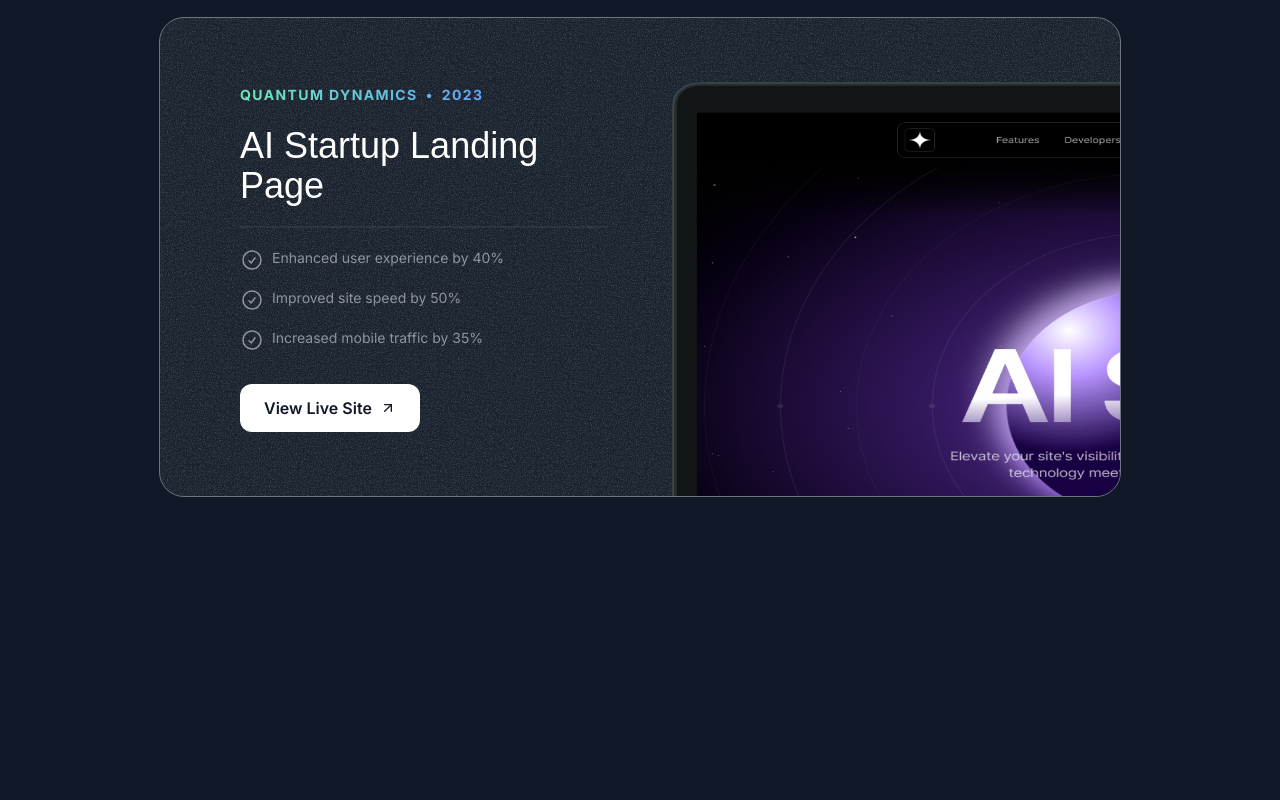
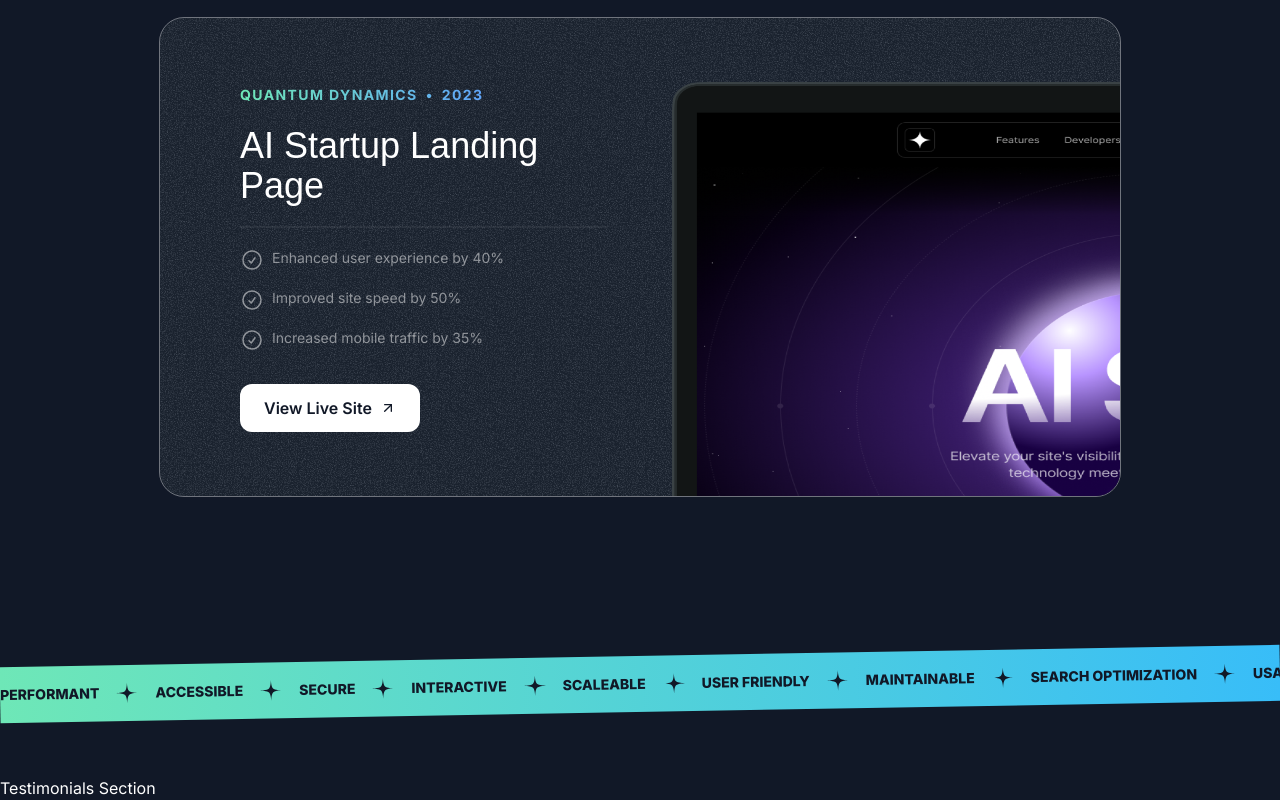
Before and after one commit to Tokiosman80F/portfolio-web, a Next.js app: page / in a window 1280 px wide. Shown: the part 2330-3130 px from the top of the page. Before the commit the page ends 2922 px from the top, so only its background shows below. Built offline with nearby package versions, Linux system fonts and the light colour scheme; a web font is replaced by a local one.

Commit message:
style(tap-section): completed tap section styling

```diff
--- a/src/app/page.tsx
+++ b/src/app/page.tsx
@@ -1,6 +1,8 @@
 import { Header } from "@/sections/Header";
 import { HeroSection } from "@/sections/Hero";
 import { ProjectsSection } from "@/sections/Projects";
+import { TapeSection } from "@/sections/Tape";
+import { TestimonialsSection } from "@/sections/Testimonials";
 
 export default function Home() {
   return (
@@ -8,6 +10,8 @@
       <Header />
       <HeroSection />
       <ProjectsSection />
+      <TapeSection />
+      <TestimonialsSection />
     </div>
   );
 }
--- a/src/sections/Tape.tsx
+++ b/src/sections/Tape.tsx
@@ -1,3 +1,36 @@
+import StarIcon from "@/assets/icons/star.svg";
+
+const words = [
+  "Performant",
+  "Accessible",
+  "Secure",
+  "Interactive",
+  "Scaleable",
+  "User Friendly",
+  "Maintainable",
+  "Search Optimization",
+  "Usable",
+  "Reliable",
+];
+
 export const TapeSection = () => {
-  return <div>Tape Section</div>;
+  return (
+    <div className=" py-8 | lg:py-16">
+      <div className="bg-gradient-to-r from-emerald-300 to-sky-400 overflow-x-clip -rotate-2 | lg:-rotate-1 ">
+        <div className="flex">
+          <div className="flex flex-none gap-4 py-4">
+            {words.map((word) => (
+              <div
+                key={word}
+                className=" inline-flex gap-4 items-center text-gray-900"
+              >
+                <span className="uppercase font-extrabold text-sm">{word}</span>{" "}
+                <StarIcon className="size-6 -rotate-4" />
+              </div>
+            ))}
+          </div>
+        </div>
+      </div>
+    </div>
+  );
 };
```
